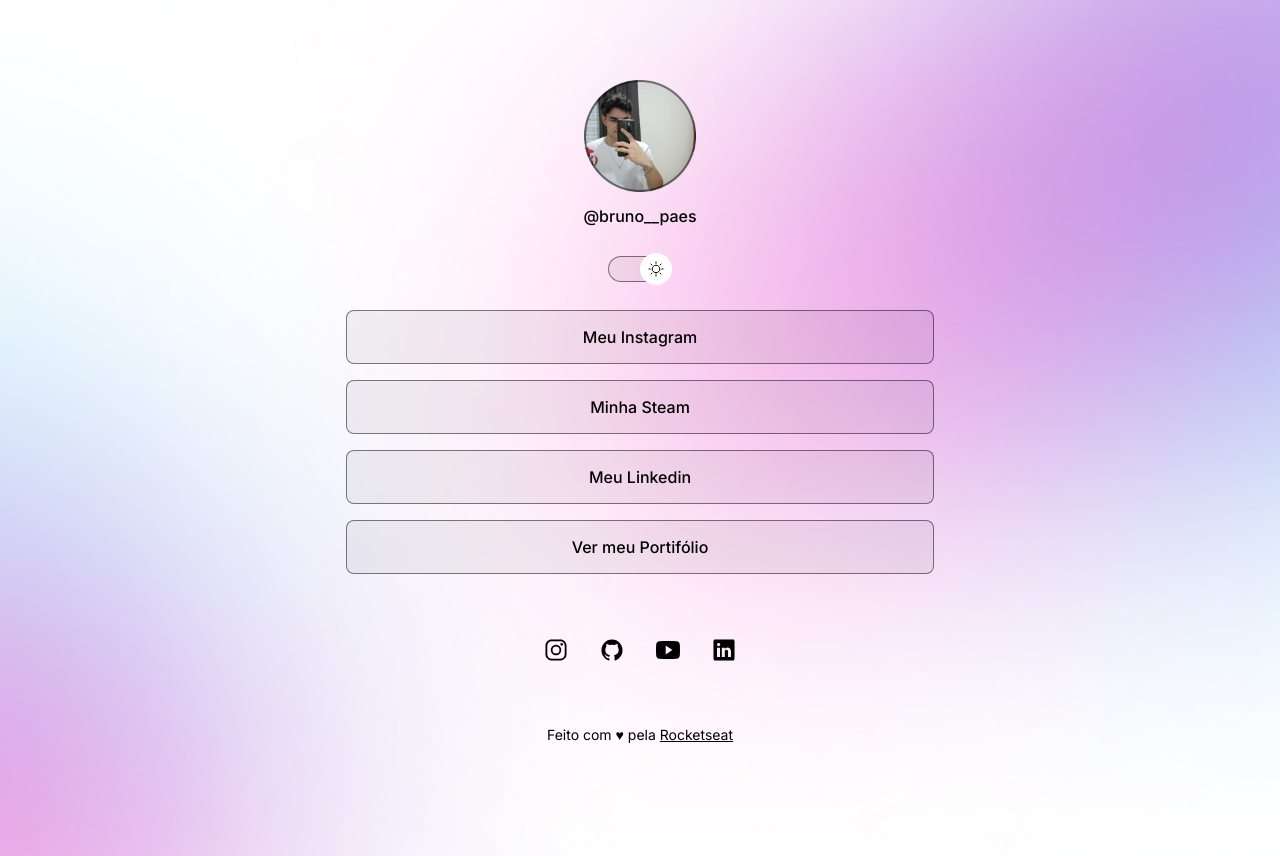
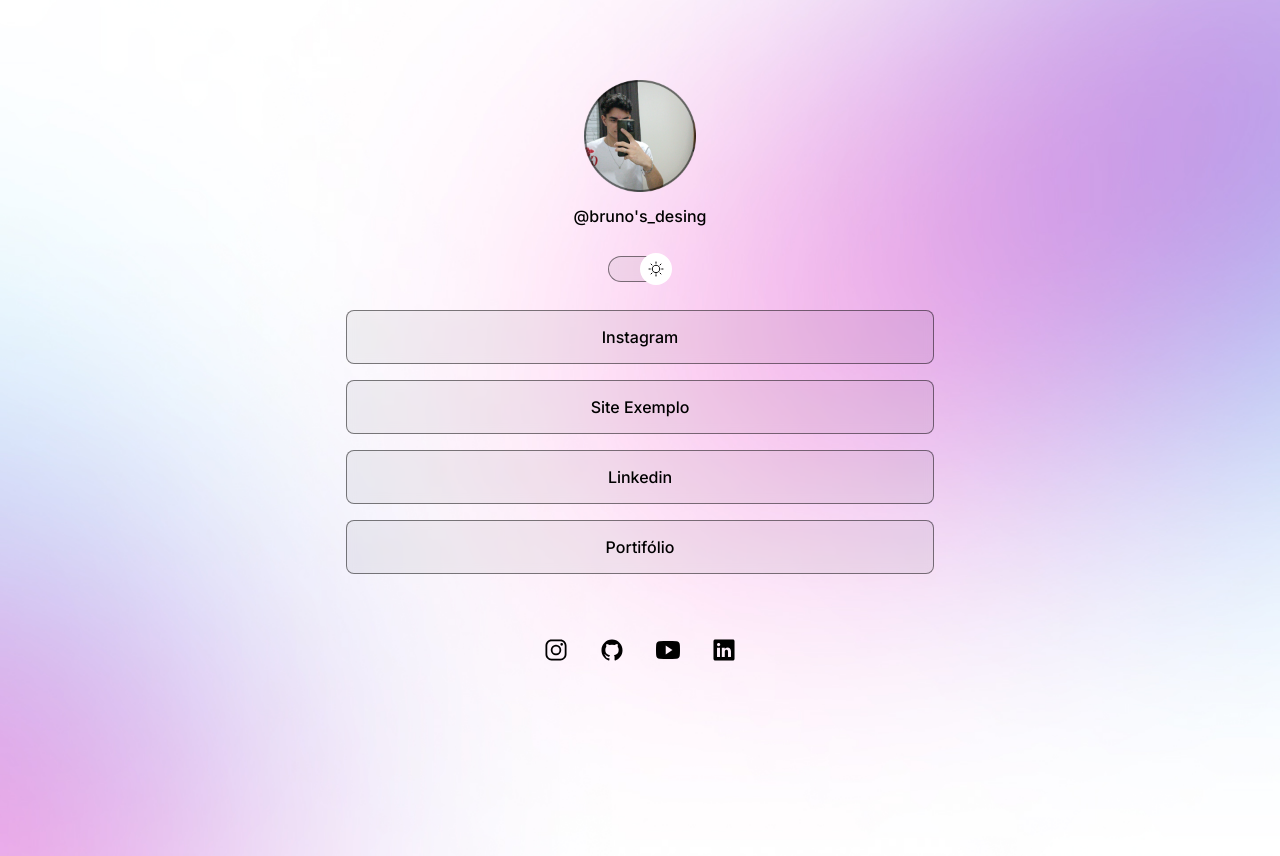
Before and after one commit to NextBrn/BrunodesingPro, a plain HTML site: page index.html in a window 1280 px wide. Drawn offline with nearby package versions, Linux system fonts and the light colour scheme.

Commit message:
Add files via upload

```diff
--- a/index.html
+++ b/index.html
@@ -16,7 +16,7 @@
     <div id="profile">
         <img src="./assets/avatar-light.png" alt="Foto de Bruno de
         camiseta preta no espelho com o celular">
-        <p>@bruno__paes</p>
+        <p>@bruno's_desing</p>
     </div>
 
     <div id="switch" onclick="toggleMode()">
@@ -26,19 +26,19 @@
 
     <ul>
         <li>
-            <a href="#" target="_blank">Meu Instagram</a>
+            <a href="#" target="_blank">Instagram</a>
         </li>
 
         <li>
-            <a href="https://steamcommunity.com/profiles/76561198875304467/inventory/" target="_blank">Minha Steam</a>
+            <a href="https://steamcommunity.com/profiles/76561198875304467/inventory/" target="_blank">Site Exemplo</a>
         </li>
 
         <li>
-            <a href="#" target="_blank">Meu Linkedin</a>
+            <a href="#" target="_blank">Linkedin</a>
         </li>
 
         <li>
-            <a href="#" target="_blank">Ver meu Portifólio</a>
+            <a href="#" target="_blank">Portifólio</a>
         </li>
     </ul>
 </div>
@@ -56,7 +56,7 @@
     <ion-icon name="logo-linkedin"></ion-icon>
     </a>
 </div>
-<footer>Feito com ♥ pela <a href="https://rocketseat.com.br" target="_blank">Rocketseat</a></footer>
+
 </div>
 <script type="module" src="https://unpkg.com/ionicons@7.1.0/dist/ionicons/ionicons.esm.js"></script>
 <script nomodule src="https://unpkg.com/ionicons@7.1.0/dist/ionicons/ionicons.js"></script>
--- a/style.css
+++ b/style.css
@@ -130,8 +130,11 @@ ul {
 
     padding: 24px 0;
 
+}
 
-}
+
+
+
 ul li a {
 
     display: flex;
```
Also changed, not shown: script.js (line endings or trailing spaces).
